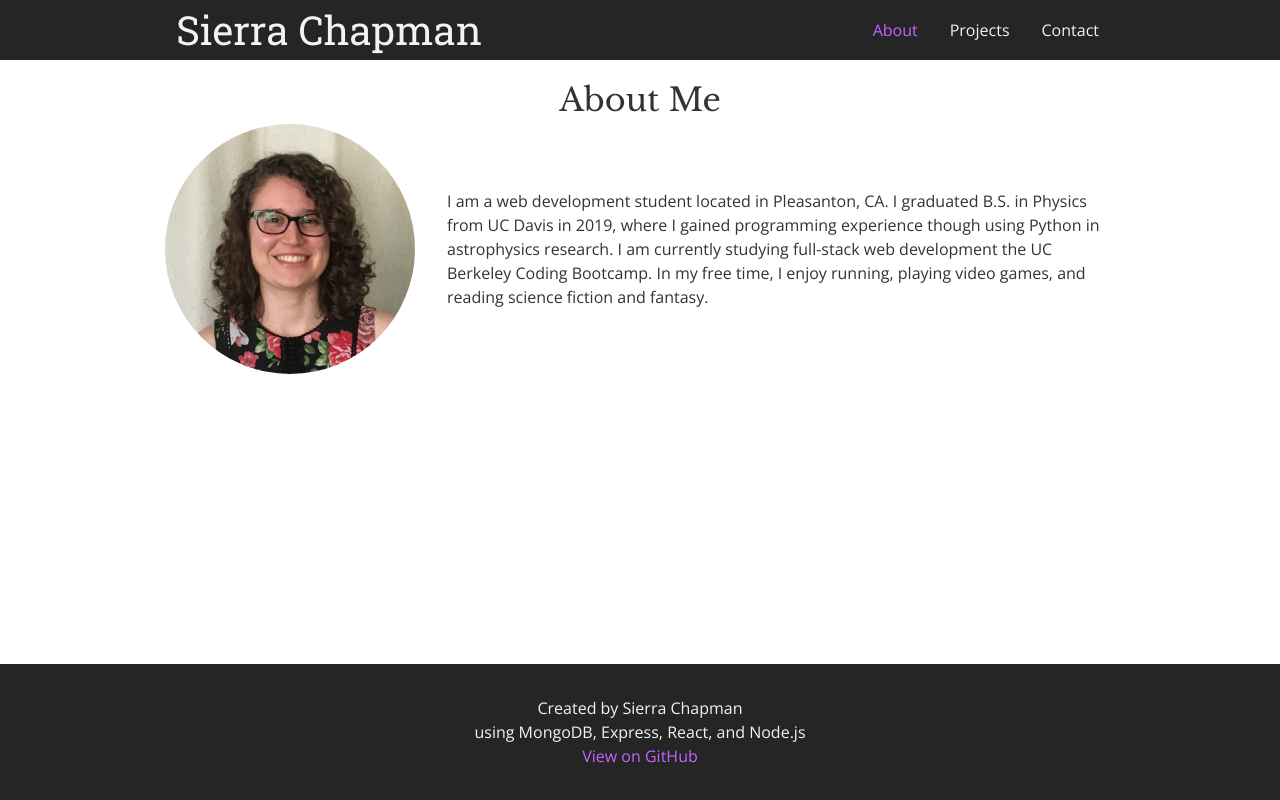
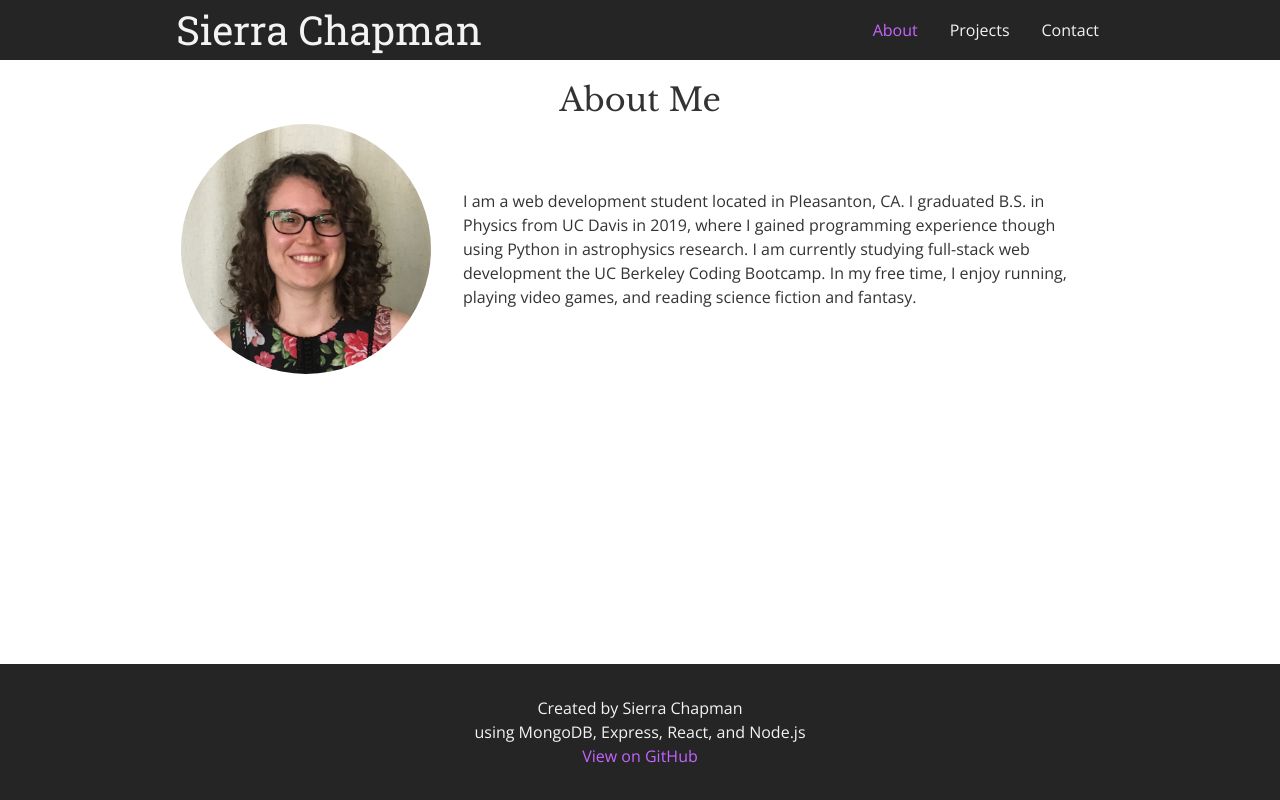
Before and after one commit to SierraChapman/react-portfolio, a React (Create React App) app in the folder client/: page /about in a window 1280 px wide. Built offline with nearby package versions, Linux system fonts and the light colour scheme; no server answers.

Commit message:
improve spacing

```diff
--- a/client/src/App.css
+++ b/client/src/App.css
@@ -9,6 +9,11 @@
     padding-top: 4.5rem;
 }
 
+main {
+    margin: 1rem;
+    margin-bottom: 1.5rem;
+}
+
 @media (min-width: 576px) {
     .main {
         padding-top: 3.75rem;
--- a/client/src/index.css
+++ b/client/src/index.css
@@ -13,10 +13,16 @@ h1 {
 }
 
 h2, h3, h4, h5, h6 {
-  font-size: 2rem;
   font-family: 'Libre Baskerville', serif;
   text-align: center;
-  margin-top: 1rem;
+}
+
+h2 {
+  font-size: 2rem;
+}
+
+h3, h4, h5, h6 {
+  font-size: 1.5rem;
 }
 
 @media (min-width: 576px) {
```
